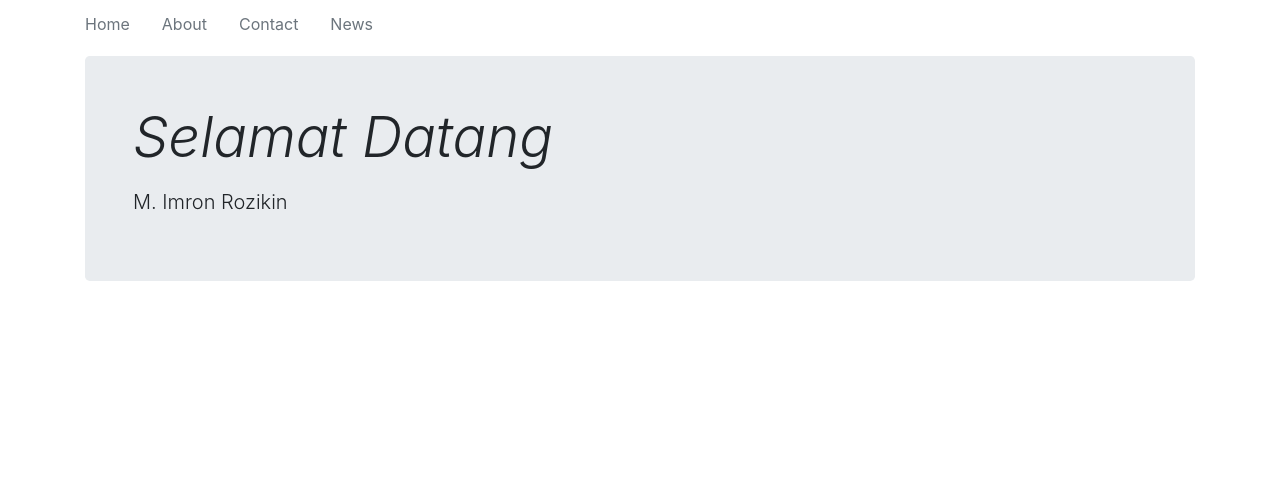
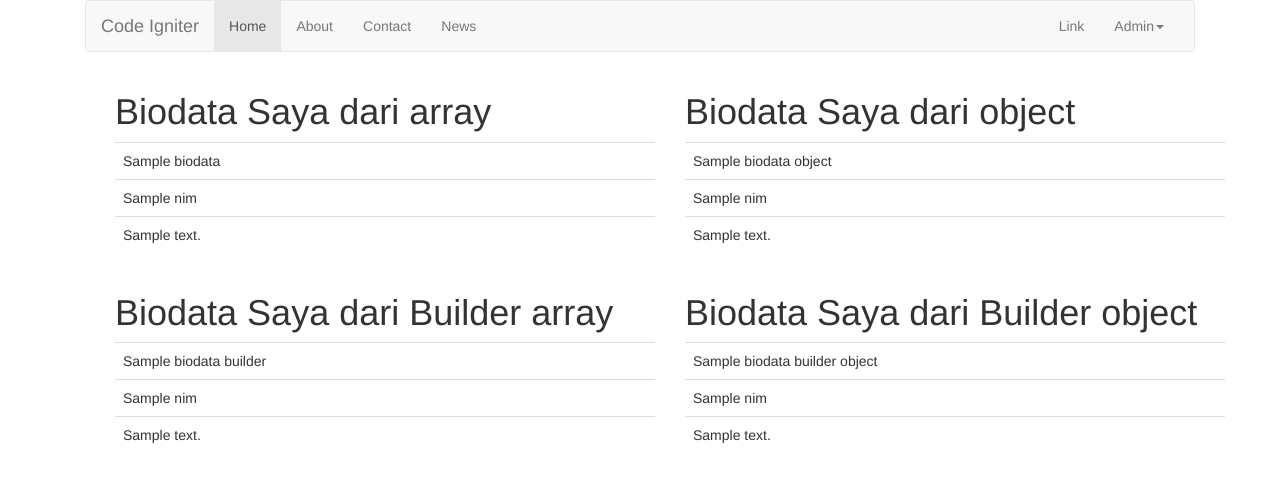
Before and after one commit to imronrozikin/CI_Imron, a CodeIgniter app: the page made by application/views/home.php in a window 1280 px wide. Shown: the top 482 px of the page. Run offline with CodeIgniter, Linux system fonts and the light colour scheme; the template is opened without the code that fills it: most values are stand-ins (such as "Sample title", 1, 10 or a date in 2020); some libraries are stand-ins or nearby versions.

Commit message:
tugas minggu ini

```diff
--- a/application/config/autoload.php
+++ b/application/config/autoload.php
@@ -58,7 +58,7 @@ $autoload['packages'] = array();
 |
 |	$autoload['libraries'] = array('user_agent' => 'ua');
 */
-$autoload['libraries'] = array();
+$autoload['libraries'] = array('database');
 
 /*
 | -------------------------------------------------------------------
@@ -89,7 +89,7 @@ $autoload['drivers'] = array();
 |
 |	$autoload['helper'] = array('url', 'file');
 */
-$autoload['helper'] = array('url');
+$autoload['helper'] = array('url','form');
 
 /*
 | -------------------------------------------------------------------
@@ -132,4 +132,4 @@ $autoload['language'] = array();
 |
 |	$autoload['model'] = array('first_model' => 'first');
 */
-$autoload['model'] = array();
+$autoload['model'] = array('Blog_model');
--- a/application/config/database.php
+++ b/application/config/database.php
@@ -78,7 +78,7 @@ $db['default'] = array(
 	'hostname' => 'localhost',
 	'username' => 'root',
 	'password' => '',
-	'database' => 'CI_Jelita',
+	'database' => 'CodeIgniter',
 	'dbdriver' => 'mysqli',
 	'dbprefix' => '',
 	'pconnect' => FALSE,
--- /dev/null
+++ b/application/models/Blog_model.php
@@ -0,0 +1,33 @@
+<?php
+defined('BASEPATH') OR exit('No direct script allowed');
+
+class Blog_model extends CI_Model {
+
+
+	public function getAll()
+	{
+		$query = $this->db->get('Blog');
+		return $query->result_array();
+	}
+	public function insert($data) {
+         if ($this->db->insert("Blog", $data)) {
+            return true;
+         }
+    }
+    public function delete($id) {
+         if ($this->db->delete("Blog", "id = ".$id)) {
+            return true;
+         }
+      }
+
+     public function update($data,$old_id) {
+         $this->db->set($data);
+         $this->db->where("id", $old_id);
+         $this->db->update("Blog", $data);
+      }
+      public function getOne($id){
+	    	$query = $this->db->query("select * from Blog where id='$id'");
+			return $query->result_array();
+	  }
+	}
+?>
--- a/application/views/home.php
+++ b/application/views/home.php
@@ -1,15 +1,140 @@
-<?php
-defined('BASEPATH') OR exit('No direct script access allowed');
-$this->load->view('sub/header.php');
- ?>
+<!DOCTYPE html>
+<html lang="">
+	<head>
+		<meta charset="utf-8">
+		<meta http-equiv="X-UA-Compatible" content="IE=edge">
+		<meta name="viewport" content="width=device-width, initial-scale=1">
+		<title>web imron</title>
 
-<div class="container">
-	<?php $this->load->view('sub/menu.php') ?>
-      <div class="jumbotron p-3 p-md-5 text-black  success">
-        <div class="col-md-6 px-0">
-          <h1 class="display-4 font-italic">Selamat Datang </h1>
-          <p class="lead my-3">M. Imron Rozikin </p>
-        </div>
-      </div>
+	<link rel="stylesheet" href="<?php echo base_url()?>assets/css/bootstrap.min.css">
+		<!-- HTML5 Shim and Respond.js IE8 support of HTML5 elements and media queries -->
+		<!-- WARNING: Respond.js doesn't work if you view the page via file:// -->
+		<!--[if lt IE 9]>
+		<script src="https://oss.maxcdn.com/libs/html5shiv/3.7.2/html5shiv.min.js"></script>
+		<script src="https://oss.maxcdn.com/libs/respond.js/1.4.2/respond.min.js"></script>
+		<![endif]-->
+	</head>
+	<body>
+		<div class="container">
+			<div class="col-xs-12 col-sm-12 col-md-12 col-lg-12">
+				<nav class="navbar navbar-default" role="navigation">
+					<div class="container-fluid">
+						<!-- Brand and toggle get grouped for better mobile display -->
+						<div class="navbar-header">
+							<button type="button" class="navbar-toggle" data-toggle="collapse" data-target=".navbar-ex1-collapse">
+							<span class="sr-only">Toggle navigation</span>
+							<span class="icon-bar"></span>
+							<span class="icon-bar"></span>
+							<span class="icon-bar"></span>
+							</button>
+							<a class="navbar-brand" href="#">Code Igniter</a>
+						</div>
 
-<?php $this->load->view('sub/footer.php'); ?>
+						<!-- Collect the nav links, forms, and other content for toggling -->
+						<div class="collapse navbar-collapse navbar-ex1-collapse">
+							<ul class="nav navbar-nav">
+								<li class="active"><a href="<?php echo site_url()?>/home">Home</a></li>
+								<li><a href="<?php echo site_url()?>/about">About</a></li>
+								<li><a href="<?php echo site_url()?>/contact">Contact</a></li>
+								<li><a href="<?php echo site_url()?>/news">News</a></li>
+							</ul>
+							<ul class="nav navbar-nav navbar-right">
+								<li><a href="#">Link</a></li>
+								<li class="dropdown">
+									<a href="#" class="dropdown-toggle" data-toggle="dropdown">Admin<b class="caret"></b></a>
+									<ul class="dropdown-menu">
+										<li><a href="#">Action</a></li>
+										<li><a href="#">Another action</a></li>
+										<li><a href="#">Something else here</a></li>
+										<li><a href="#">Separated link</a></li>
+									</ul>
+								</li>
+							</ul>
+							</div><!-- /.navbar-collapse -->
+						</div>
+					</nav>
+					<div class="container">
+				  <div class="col-md-6">
+				    <h1>Biodata Saya dari array</h1>
+				    <table class="table">
+
+				      <tbody>
+				        <?php foreach ($biodata_array as $key) { ?>
+				        <tr>
+				          <td><?php echo $key['nama'] ?></td>
+				        </tr>
+				        <tr>
+				          <td><?php echo $key['nim'] ?></td>
+				        </tr>
+				        <tr>
+				          <td><?php echo $key['alamat'] ?></td>
+				        </tr>
+				        <?php } ?>
+				      </tbody>
+				    </table>
+				</div>
+				<div class="col-md-6">
+				    <h1>Biodata Saya dari object</h1>
+				    <table class="table">
+
+				      <tbody>
+				        <?php foreach ($biodata_object as $key) { ?>
+				        <tr>
+				          <td><?php echo $key->nama ?></td>
+				        </tr>
+				        <tr>
+				          <td><?php echo $key->nim ?></td>
+				        </tr>
+				        <tr>
+				          <td><?php echo $key->alamat ?></td>
+				        </tr>
+				        <?php } ?>
+				      </tbody>
+				    </table>
+				</div>
+			<div class="col-md-6">
+			    <h1>Biodata Saya dari Builder array</h1>
+			    <table class="table">
+
+			      <tbody>
+			        <?php foreach ($biodata_builder_array as $key) { ?>
+			        <tr>
+			          <td><?php echo $key['nama'] ?></td>
+			        </tr>
+			        <tr>
+			          <td><?php echo $key['nim'] ?></td>
+			        </tr>
+			        <tr>
+			          <td><?php echo $key['alamat'] ?></td>
+			        </tr>
+			        <?php } ?>
+			      </tbody>
+			    </table>
+			</div>
+			<div class="col-md-6">
+			    <h1>Biodata Saya dari Builder object</h1>
+			    <table class="table">
+
+			      <tbody>
+			        <?php foreach ($biodata_builder_object as $key) { ?>
+			        <tr>
+			          <td><?php echo $key->nama ?></td>
+			        </tr>
+			        <tr>
+			          <td><?php echo $key->nim ?></td>
+			        </tr>
+			        <tr>
+			          <td><?php echo $key->alamat ?></td>
+			        </tr>
+			        <?php } ?>
+			      </tbody>
+			    </table>
+			</div>
+			</div>
+			<!-- jQuery -->
+			<script src="//code.jquery.com/jquery.js"></script>
+			<!-- Bootstrap JavaScript -->
+			<script src="<?php echo base_url()?>assets/js/bootstrap.min.js"></script>
+			<!-- IE10 viewport hack for Surface/desktop Windows 8 bug -->
+		</body>
+	</html>
```
Also changed, not shown: application/controllers/Blog.php (added, +32 -0 lines), application/models/Biodata.php (added, +36 -0 lines), application/views/blog_list.php (added, +49 -0 lines), application/views/blog_view.php (added, +40 -0 lines), application/views/blog_add_view.php (added).
